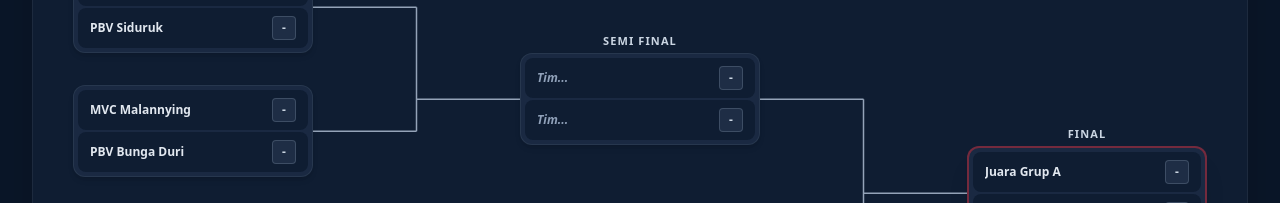
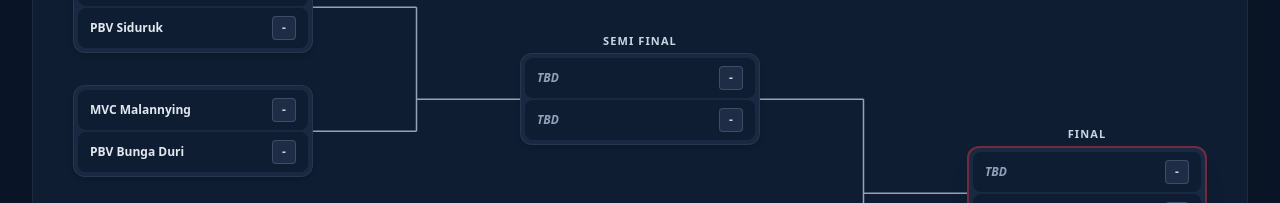
Before and after one commit to Ashif1306/Pestarakyat, a Next.js app: page /bagan in a window 1280 px wide. Shown: the part 597-800 px from the top of the page. Built offline with nearby package versions, Linux system fonts and the light colour scheme; no server answers; the database is empty.

Commit message:
Replace un-determined match team placeholders with TBD across Final, SF, and QF bracket slots

```diff
--- a/src/components/BracketViewer.tsx
+++ b/src/components/BracketViewer.tsx
@@ -21,11 +21,9 @@ export default function BracketViewer({ sportId = 'volly-putra', sportName }: Br
   const [standings, setStandings] = useState<Record<string, Standing[]>>(getStandings(sportId));
 
   useEffect(() => {
-    // Synchronously set initial matches & standings
     setMatches(getMatchesBySport(sportId));
     setStandings(getStandings(sportId));
 
-    // Fetch fresh database matches from server API
     fetchServerMatches().then((fresh) => {
       if (fresh && Array.isArray(fresh) && fresh.length > 0) {
         const filtered = fresh.filter((m) => m.sport === sportId);
@@ -57,12 +55,28 @@ export default function BracketViewer({ sportId = 'volly-putra', sportName }: Br
   const sfMatches = matches.filter((m) => m.phase === 'knockout' && m.round.toLowerCase().includes('semi'));
   const finalMatch = matches.find((m) => m.phase === 'knockout' && m.round.toLowerCase().includes('final'));
 
+  // Helper: Check if team name is a real team name or placeholder
+  const isRealTeam = (name?: string | null) => {
+    if (!name) return false;
+    const lower = name.toLowerCase();
+    if (
+      lower.includes('juara') ||
+      lower.includes('runner') ||
+      lower.includes('pemenang') ||
+      lower.includes('tim...') ||
+      lower === 'tbd'
+    ) {
+      return false;
+    }
+    return true;
+  };
+
   // Helper: Get QF team (prioritize admin DB override, then standings position, then default placeholder)
   const getQFTeam = (qfIndex: number, isTeamA: boolean, defaultPlaceholder: string, standingsTeam?: string) => {
     const m = qfMatches[qfIndex];
     if (m) {
       const val = isTeamA ? m.teamA : m.teamB;
-      if (val && !val.toLowerCase().includes('juara') && !val.toLowerCase().includes('runner') && !val.toLowerCase().includes('pemenang')) {
+      if (isRealTeam(val)) {
         return val;
       }
     }
@@ -92,10 +106,10 @@ export default function BracketViewer({ sportId = 'volly-putra', sportName }: Br
       [getQFTeam(1, true, 'Juara Full B', leaderB), getQFTeam(1, false, 'Runner Up A', runnerA)],
     ];
   } else {
-    const sf1A = sfMatches[0]?.teamA && !sfMatches[0].teamA.toLowerCase().includes('pemenang') ? sfMatches[0].teamA : (qfWinners[0] || 'Tim...');
-    const sf1B = sfMatches[0]?.teamB && !sfMatches[0].teamB.toLowerCase().includes('pemenang') ? sfMatches[0].teamB : (qfWinners[1] || 'Tim...');
-    const sf2A = sfMatches[1]?.teamA && !sfMatches[1].teamA.toLowerCase().includes('pemenang') ? sfMatches[1].teamA : (qfWinners[2] || 'Tim...');
-    const sf2B = sfMatches[1]?.teamB && !sfMatches[1].teamB.toLowerCase().includes('pemenang') ? sfMatches[1].teamB : (qfWinners[3] || 'Tim...');
+    const sf1A = isRealTeam(sfMatches[0]?.teamA) ? sfMatches[0].teamA : (qfWinners[0] || 'TBD');
+    const sf1B = isRealTeam(sfMatches[0]?.teamB) ? sfMatches[0].teamB : (qfWinners[1] || 'TBD');
+    const sf2A = isRealTeam(sfMatches[1]?.teamA) ? sfMatches[1].teamA : (qfWinners[2] || 'TBD');
+    const sf2B = isRealTeam(sfMatches[1]?.teamB) ? sfMatches[1].teamB : (qfWinners[3] || 'TBD');
 
     sfPairs = [
       [sf1A, sf1B],
@@ -111,8 +125,8 @@ export default function BracketViewer({ sportId = 'volly-putra', sportName }: Br
   });
 
   // Final Pair
-  const finalA = finalMatch?.teamA && !finalMatch.teamA.toLowerCase().includes('pemenang') ? finalMatch.teamA : (sfWinners[0] || 'Tim...');
-  const finalB = finalMatch?.teamB && !finalMatch.teamB.toLowerCase().includes('pemenang') ? finalMatch.teamB : (sfWinners[1] || 'Tim...');
+  const finalA = finalMatch?.teamA && isRealTeam(finalMatch.teamA) ? finalMatch.teamA : (sfWinners[0] || 'TBD');
+  const finalB = finalMatch?.teamB && isRealTeam(finalMatch.teamB) ? finalMatch.teamB : (sfWinners[1] || 'TBD');
 
   const finalPair: [string, string] = [finalA, finalB];
 
@@ -301,6 +315,8 @@ export default function BracketViewer({ sportId = 'volly-putra', sportName }: Br
               const scoreAStr = m?.scoreA !== null && m?.scoreA !== undefined ? String(m.scoreA) : '-';
               const scoreBStr = m?.scoreB !== null && m?.scoreB !== undefined ? String(m.scoreB) : '-';
               const winner = m?.winner;
+              const isTbdA = pair[0] === 'TBD';
+              const isTbdB = pair[1] === 'TBD';
 
               return (
                 <div
@@ -314,7 +330,7 @@ export default function BracketViewer({ sportId = 'volly-putra', sportName }: Br
                       winner === pair[0] ? 'bg-emerald-500/20 text-emerald-400 font-extrabold' : 'text-slate-200 bg-[#0f1d32]'
                     }`}
                   >
-                    <span className={`text-xs font-semibold truncate max-w-[130px] ${pair[0] === 'Tim...' ? 'italic text-slate-400' : ''}`}>
+                    <span className={`text-xs font-semibold truncate max-w-[130px] ${isTbdA ? 'italic text-slate-400 font-bold' : ''}`}>
                       {pair[0]}
                     </span>
                     <span className="w-6 h-6 rounded border border-slate-600/80 bg-[#1e2d45] text-slate-300 font-bold text-xs flex items-center justify-center ml-2 flex-shrink-0">
@@ -328,7 +344,7 @@ export default function BracketViewer({ sportId = 'volly-putra', sportName }: Br
                       winner === pair[1] ? 'bg-emerald-500/20 text-emerald-400 font-extrabold' : 'text-slate-200 bg-[#0f1d32]'
                     }`}
                   >
-                    <span className={`text-xs font-semibold truncate max-w-[130px] ${pair[1] === 'Tim...' ? 'italic text-slate-400' : ''}`}>
+                    <span className={`text-xs font-semibold truncate max-w-[130px] ${isTbdB ? 'italic text-slate-400 font-bold' : ''}`}>
                       {pair[1]}
                     </span>
                     <span className="w-6 h-6 rounded border border-slate-600/80 bg-[#1e2d45] text-slate-300 font-bold text-xs flex items-center justify-center ml-2 flex-shrink-0">
@@ -356,7 +372,7 @@ export default function BracketViewer({ sportId = 'volly-putra', sportName }: Br
                   tournamentWinner === finalPair[0] ? 'bg-emerald-500/20 text-emerald-400 font-extrabold' : 'text-slate-200 bg-[#0f1d32]'
                 }`}
               >
-                <span className={`text-xs font-semibold truncate max-w-[130px] ${finalPair[0] === 'Tim...' ? 'italic text-slate-400' : ''}`}>
+                <span className={`text-xs font-semibold truncate max-w-[130px] ${finalPair[0] === 'TBD' ? 'italic text-slate-400 font-bold' : ''}`}>
                   {finalPair[0]}
                 </span>
                 <span className="w-6 h-6 rounded border border-slate-600/80 bg-[#1e2d45] text-slate-300 font-bold text-xs flex items-center justify-center ml-2 flex-shrink-0">
@@ -370,7 +386,7 @@ export default function BracketViewer({ sportId = 'volly-putra', sportName }: Br
                   tournamentWinner === finalPair[1] ? 'bg-emerald-500/20 text-emerald-400 font-extrabold' : 'text-slate-200 bg-[#0f1d32]'
                 }`}
               >
-                <span className={`text-xs font-semibold truncate max-w-[130px] ${finalPair[1] === 'Tim...' ? 'italic text-slate-400' : ''}`}>
+                <span className={`text-xs font-semibold truncate max-w-[130px] ${finalPair[1] === 'TBD' ? 'italic text-slate-400 font-bold' : ''}`}>
                   {finalPair[1]}
                 </span>
                 <span className="w-6 h-6 rounded border border-slate-600/80 bg-[#1e2d45] text-slate-300 font-bold text-xs flex items-center justify-center ml-2 flex-shrink-0">
```
Also changed, not shown: scripts/seed.mjs (+17 -17 lines).
